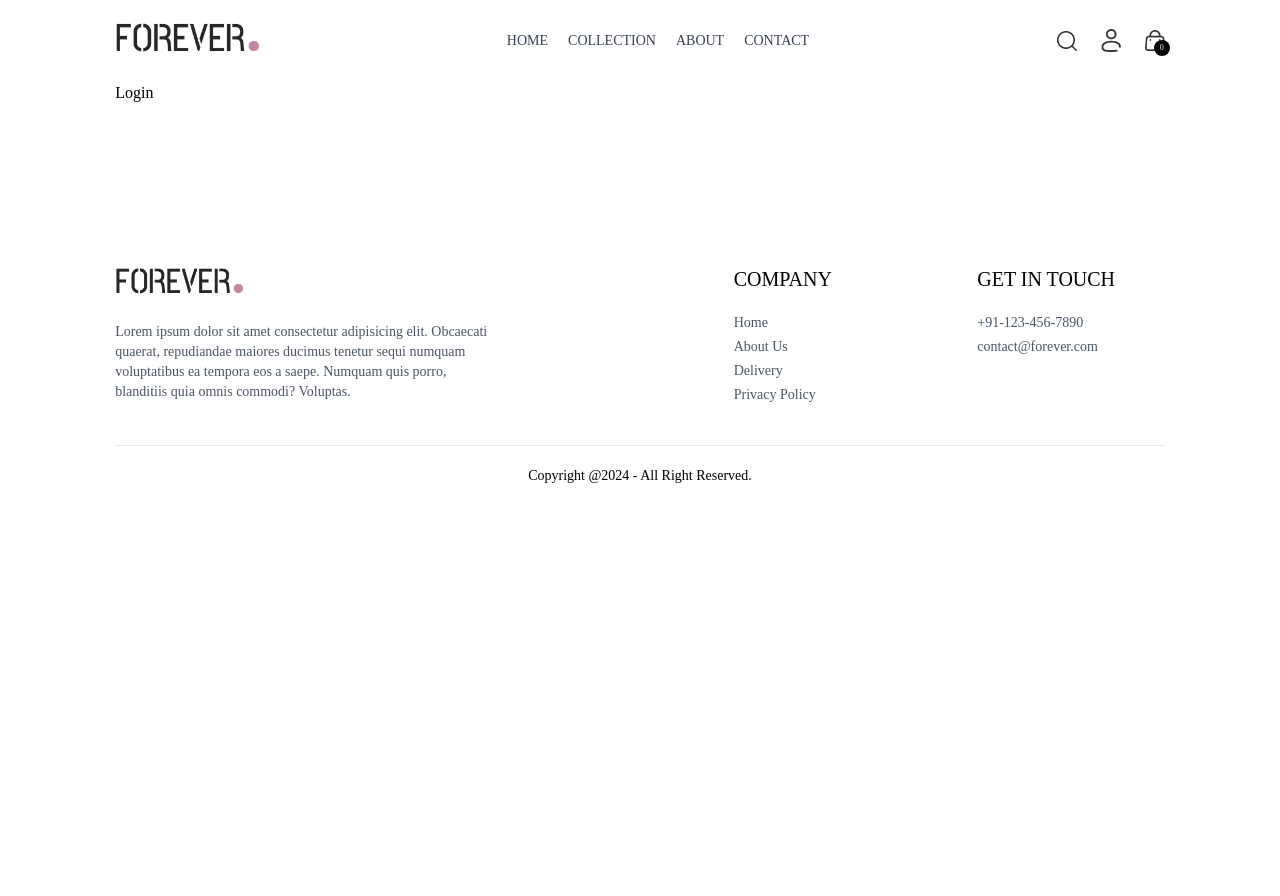
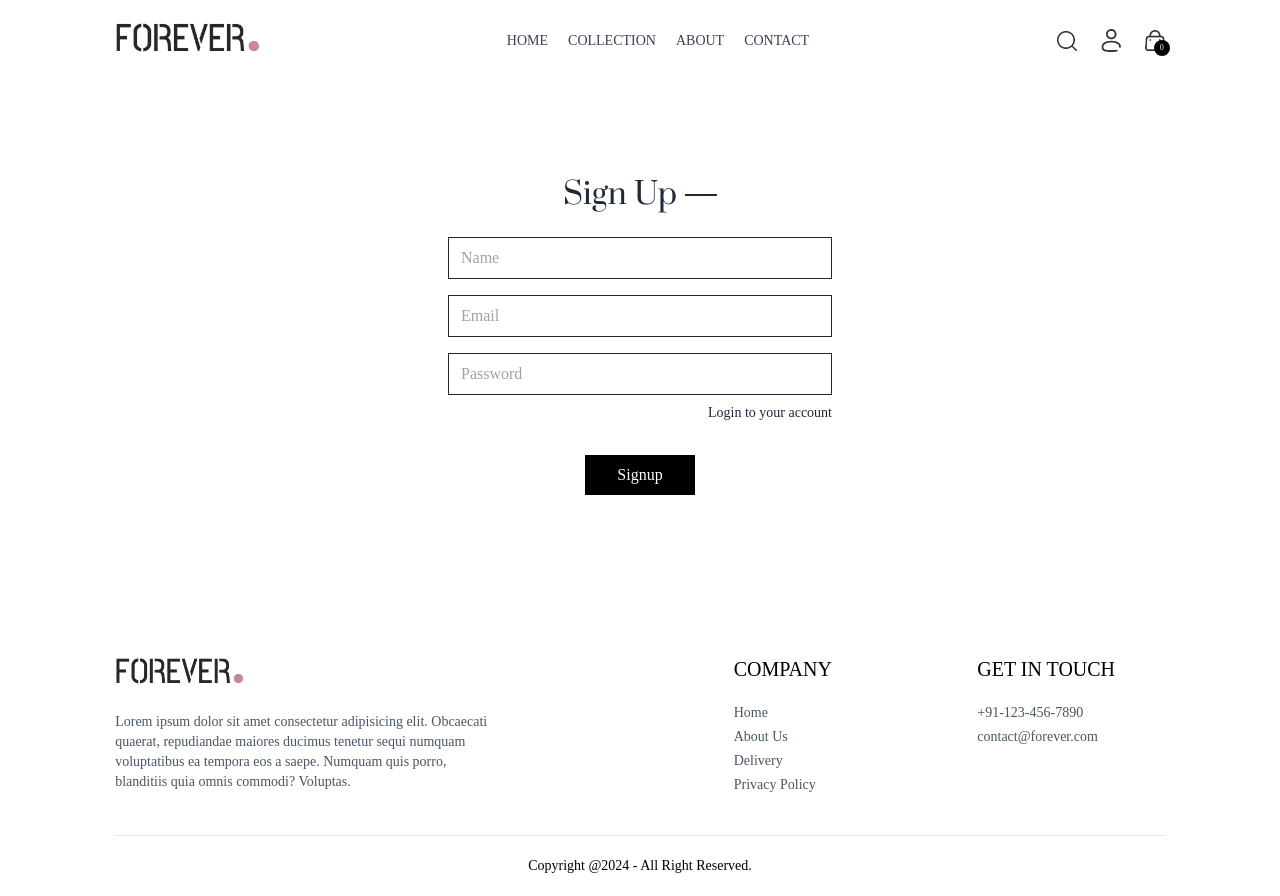
Before and after one commit to AkramExp/forever-ecommerce, a React (Vite) app in the folder frontend/: page /login in a window 1280 px wide. Before the commit the page ends 800 px from the top, so only its background shows below. Built offline with nearby package versions, Linux system fonts and the light colour scheme.

Commit message:
added login and signup interface

```diff
--- a/frontend/src/components/Navbar.jsx
+++ b/frontend/src/components/Navbar.jsx
@@ -39,11 +39,13 @@
         />
 
         <div className="group relative">
-          <img
-            src={assets.profile_icon}
-            alt="profile"
-            className="w-5 cursor-pointer"
-          />
+          <Link to={"/login"}>
+            <img
+              src={assets.profile_icon}
+              alt="profile"
+              className="w-5 cursor-pointer"
+            />
+          </Link>
           <div className="group-hover:block hidden absolute dropdown-menu right-0 pt-4">
             <div className="flex flex-col gap-2 w-36 py-3 px-5 bg-slate-100 text-gray-500 rounded">
               <p className="cursor-pointer hover:text-black">My Profile</p>
--- a/frontend/src/pages/Login.jsx
+++ b/frontend/src/pages/Login.jsx
@@ -1,7 +1,64 @@
-import React from "react";
+import React, { useState } from "react";
 
 const Login = () => {
-  return <div>Login</div>;
+  const [currentState, setCurrentState] = useState("Sign Up");
+  const onSubmit = (e) => {
+    e.preventDefault();
+  };
+
+  return (
+    <form
+      onSubmit={onSubmit}
+      className="flex flex-col items-center w-[90%] sm:max-w-96 m-auto mt-14 gap-4 text-gray-800"
+    >
+      <div className="inline-flex items-center gap-2 mb-2 mt-10">
+        <p className="prata-regular text-3xl">{currentState}</p>
+        <hr className="border-none h-[1.5px] w-8 bg-gray-800" />
+      </div>
+      {currentState === "Sign Up" ? (
+        <input
+          type="text"
+          placeholder="Name"
+          className="w-full px-3 py-2 border border-gray-800"
+        />
+      ) : null}
+      <input
+        type="email"
+        placeholder="Email"
+        className="w-full px-3 py-2 border border-gray-800"
+      />
+      <input
+        type="password"
+        placeholder="Password"
+        className="w-full px-3 py-2 border border-gray-800"
+      />
+      <div className="w-full flex justify-between text-sm mt-[-8px]">
+        {currentState === "Login" ? (
+          <p className="cursor-pointer">Forgot your password?</p>
+        ) : (
+          <p></p>
+        )}
+        {currentState === "Login" ? (
+          <p
+            onClick={() => setCurrentState("Sign Up")}
+            className="cursor-pointer"
+          >
+            Create an account
+          </p>
+        ) : (
+          <p
+            onClick={() => setCurrentState("Login")}
+            className="cursor-pointer"
+          >
+            Login to your account
+          </p>
+        )}
+      </div>
+      <button className="bg-black text-white font-light px-8 py-2 mt-4">
+        {currentState === "Login" ? "Signin" : "Signup"}
+      </button>
+    </form>
+  );
 };
 
 export default Login;
--- a/frontend/src/pages/Orders.jsx
+++ b/frontend/src/pages/Orders.jsx
@@ -34,7 +34,7 @@
                 </p>
               </div>
             </div>
-            <div className="md:w-1/2 flex items-center">
+            <div className="md:w-1/2 flex justify-between">
               <div className="flex items-center gap-2">
                 <p className="min-w-2 h-2 rounded-full bg-green-500"></p>
                 <p className="text-sm md:text-base">Ready to ship</p>
```
